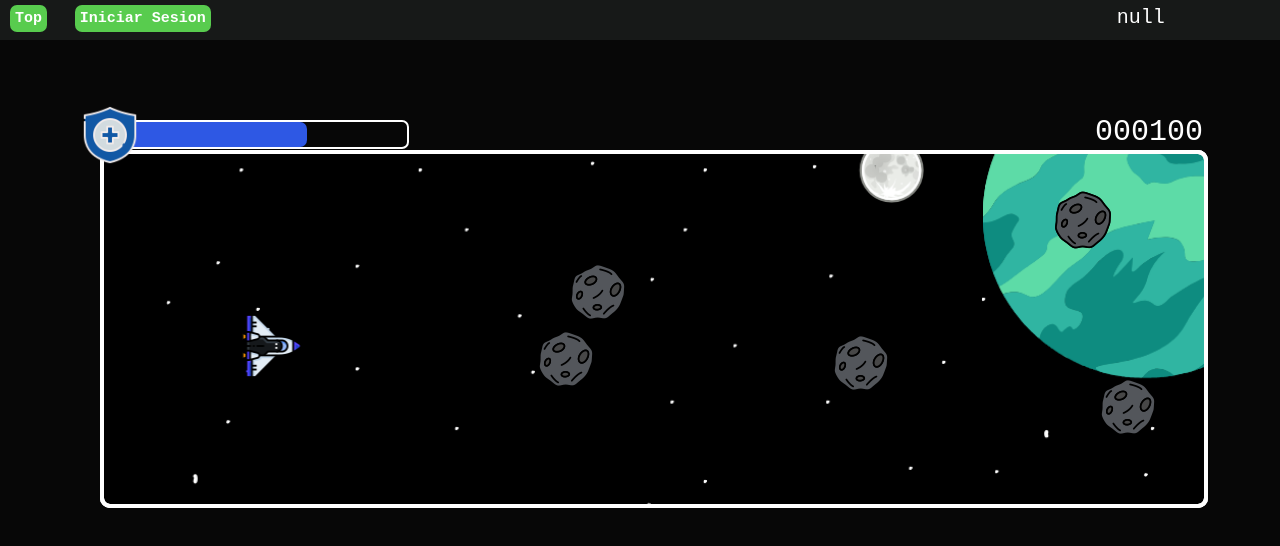
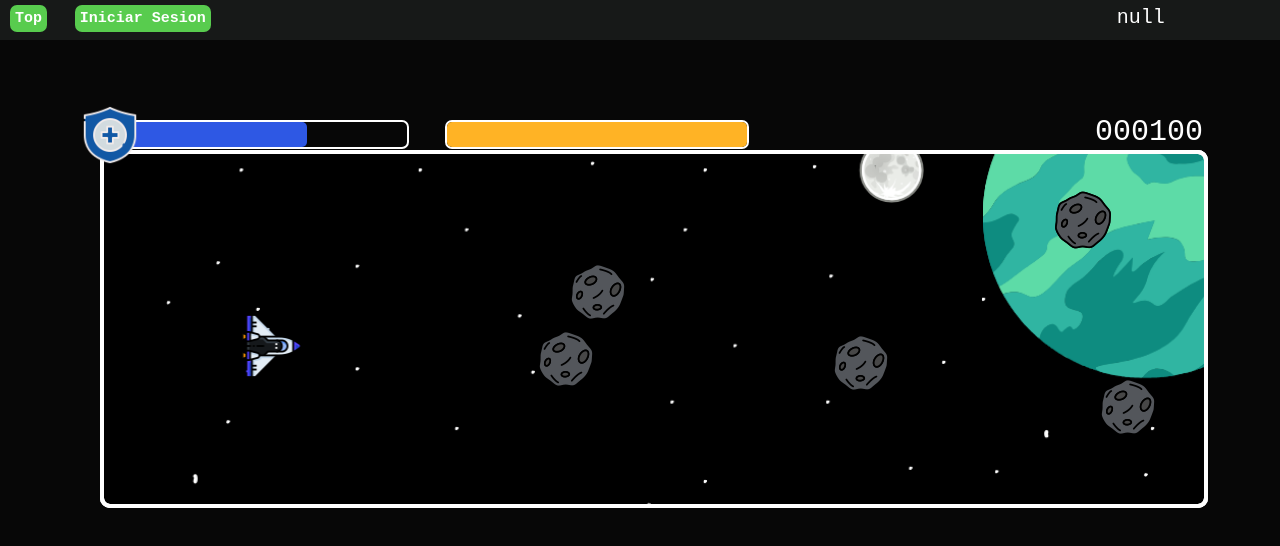
Before and after one commit to CodeFoxZ37/Space, a plain HTML site: page MiniJuego/index.html in a window 1280 px wide. Drawn offline with Linux system fonts and the light colour scheme.

Commit message:
agregando un nuevo parametro a la clase AsteroidRocket

```diff
--- a/MiniJuego/Script.js
+++ b/MiniJuego/Script.js
@@ -15,10 +15,11 @@ let radius;
 
 // Propiedades base de los meteoritos
 class AsteroidRocket{
-  constructor(x,y,speed,image){
+  constructor(x,y,speed,endurance,image){
     this.x = x;
     this.y = y;
     this.speed = speed;
+    this.endurance = endurance;
     this.image = new Image();
     this.image.src = image;
   }
@@ -45,20 +46,20 @@ class AsteroidRocket{
 }
 
 // Nave espacial
-const spaceship = new AsteroidRocket(canvas2.width / 8,canvas2.height - 190,5,"image/astronave.png")
+const spaceship = new AsteroidRocket(canvas2.width / 8,canvas2.height - 190,5,0,"image/astronave.png")
 // Asteroides
 const asteroids = [
-  new AsteroidRocket(canvas.width + 200, canvas.height - Math.round(Math.random() * 250 + 80), -5,'image/asteroide.png'),
-  new AsteroidRocket(canvas.width + 210, canvas.height - Math.round(Math.random() * 250 + 80), -6,'image/asteroide.png'),
-  new AsteroidRocket(canvas.width + 215, canvas.height - Math.round(Math.random() * 250 + 80), -7,'image/asteroide.png'),
-  new AsteroidRocket(canvas.width + 280, canvas.height - Math.round(Math.random() * 250 + 80), -6,'image/asteroide.png'),
-  new AsteroidRocket(canvas.width + 220, canvas.height - Math.round(Math.random() * 250 + 80), -5,'image/asteroide.png'),
+  new AsteroidRocket(canvas.width + 200, canvas.height - Math.round(Math.random() * 250 + 80), -5,1,'image/asteroide.png'),
+  new AsteroidRocket(canvas.width + 210, canvas.height - Math.round(Math.random() * 250 + 80), -6,1,'image/asteroide.png'),
+  new AsteroidRocket(canvas.width + 215, canvas.height - Math.round(Math.random() * 250 + 80), -7,1,'image/asteroide.png'),
+  new AsteroidRocket(canvas.width + 280, canvas.height - Math.round(Math.random() * 250 + 80), -6,1,'image/asteroide.png'),
+  new AsteroidRocket(canvas.width + 220, canvas.height - Math.round(Math.random() * 250 + 80), -5,1,'image/asteroide.png'),
 ]
-const asteroidHealth = new AsteroidRocket(canvas.width + 4000, canvas.height - Math.round(Math.random() * 250 + 80), -1,'image/asteroideSalud.png')
-const asteroidDeath = new AsteroidRocket(canvas.width + 10000, canvas.height - Math.round(Math.random() * 250 + 80), -1,'image/asteroideN2.png')
-const ToxiAsteroid = new AsteroidRocket(canvas.width + 9000, canvas.height - Math.round(Math.random() * 250 + 80), -1,'image/asteroideToxico.png')
-const asteroidElectric = new AsteroidRocket(canvas.width + 9000, canvas.height - Math.round(Math.random() * 250 + 80), -1,'image/AsteroideEletrico.png')
-const Asteroid_z = new AsteroidRocket(canvas.width + 10000, canvas.height - Math.round(Math.random() * 250 + 80), -1,'image/Asteroide-Z.png')
+const asteroidHealth = new AsteroidRocket(canvas.width + 4000, canvas.height - Math.round(Math.random() * 250 + 80), -1,1,'image/asteroideSalud.png')
+const asteroidDeath = new AsteroidRocket(canvas.width + 10000, canvas.height - Math.round(Math.random() * 250 + 80), -1,3,'image/asteroideN2.png')
+const ToxiAsteroid = new AsteroidRocket(canvas.width + 9000, canvas.height - Math.round(Math.random() * 250 + 80), -1,2,'image/asteroideToxico.png')
+const asteroidElectric = new AsteroidRocket(canvas.width + 9000, canvas.height - Math.round(Math.random() * 250 + 80),2, -1,'image/AsteroideEletrico.png')
+const Asteroid_z = new AsteroidRocket(canvas.width + 10000, canvas.height - Math.round(Math.random() * 250 + 80), -1,1,'image/Asteroide-Z.png')
 // Funciones para que se ejecute el programa
 const checkCollision = ()=> {
   for(const asteroid of asteroids){
@@ -73,7 +74,7 @@ const checkCollision = ()=> {
     const distancia5 = Math.sqrt((asteroidElectric.x - spaceship.x) ** 2 + (asteroidElectric.y - spaceship.y) ** 2);
     const distancia6 = Math.sqrt((Asteroid_z.x - spaceship.x) ** 2 + (Asteroid_z.y - spaceship.y) ** 2);
     const ditances = asteroids.some(asteroid => {
-      return Math.sqrt((laserx - asteroid.x ) ** 2 + (lasery - asteroid.y ) ** 2) <= radius;
+      return Math.sqrt((radiox - asteroid.x ) ** 2 + (radioy - asteroid.y ) ** 2) <= radius;
   });
     // Si la distancia es menor que la suma de los radios, hay colisión
     if (distancia1 < meteoriteRadius + circleRadius) life.style.width = `${parseInt(life.offsetWidth) - 10}px`
@@ -104,7 +105,6 @@ const checkCollision = ()=> {
       death.style.display = "block"
       death2.style.display = "block"
       clearInterval(time);
-      scorenow = score.value
     }
   }
 }
@@ -114,15 +114,15 @@ let keyState = {};
 document.addEventListener("keydown", e => keyState[e.key] = true);
 document.addEventListener("keyup", e => keyState[e.key] = false);
 let permisio = false;
-let laserx = canvas2.width / 8;
-let lasery = spaceship.y
-const createrLaser = ()=>{
+let radiox = canvas2.width / 8;
+let radioy = spaceship.y
+const createrRadio = ()=>{
   radius = 0;
   const maxRadius =1000;
   const interval = setInterval(function() {
       ctx3.clearRect(0, 0, canvas.width, canvas.height);
       ctx3.beginPath();
-      ctx3.arc(laserx, lasery, radius, 0, 2 * Math.PI);
+      ctx3.arc(radiox, radioy, radius, 0, 2 * Math.PI);
       ctx3.lineWidth = 10
       ctx3.strokeStyle = "#00715b"
       ctx3.stroke();
@@ -140,9 +140,9 @@ function handleKeyboardInput() {
   }
 
   if(keyState[" "] && power == true){
-    createrLaser()
+    createrRadio()
     permisio = true
-    lasery = spaceship.y
+    radioy = spaceship.y
     setTimeout(()=>{
       power = false
       permisio = false
--- a/MiniJuego/index.html
+++ b/MiniJuego/index.html
@@ -10,6 +10,9 @@
     <div class="deathScreen"></div>
     <div class="life">
         <div class="life2"></div>
+    </div>
+    <div class="energy">
+        <div class="energy2"></div>
     </div>
     <img class="imgLife" src="image/seguro-de-salud.png" alt="">
 
--- a/MiniJuego/style.css
+++ b/MiniJuego/style.css
@@ -31,7 +31,7 @@ body{
 
 }
 
-.life{
+.life, .energy{
     position: absolute;
     z-index: 80;
     margin-left: 105px;
@@ -40,13 +40,21 @@ body{
     height: 25px;
     border: solid 2px #fff;
     border-radius: 7px;
+    .life2, .energy2{
+        width: 300px;
+        height: 25px;
+        background-color: rgb(46, 88, 228);
+        border-radius: 5px;
+    }
 }
-.life2{
-    width: 300px;
-    height: 25px;
-    background-color: rgb(46, 88, 228);
-    border-radius: 7px;
+
+.energy{
+    margin-left: 445px;
+    .energy2{
+        background-color: rgb(255, 179, 37);
+    }
 }
+
 #canvas, #canvas2, #canvas3{
     position: absolute;
     margin: 150px 100px;
--- a/PlayerList/style.css
+++ b/PlayerList/style.css
@@ -1,5 +1,6 @@
 body{
     background-image: url(image/fondo.png);
+    background-size: cover;
     margin: 0;
     color: #fff;
     font-family: monospace;
@@ -37,7 +38,6 @@ body{
 }
 
 .container{
-    background-color: rgba(0, 0, 0, 0.301);
     height: 40px;
     width: 100%;
 }
```
Also changed, not shown: PlayerList/image/fondo.png.
